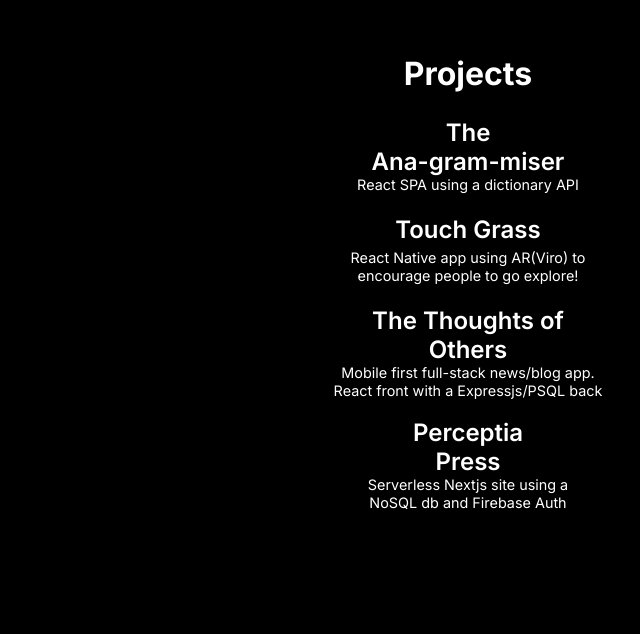
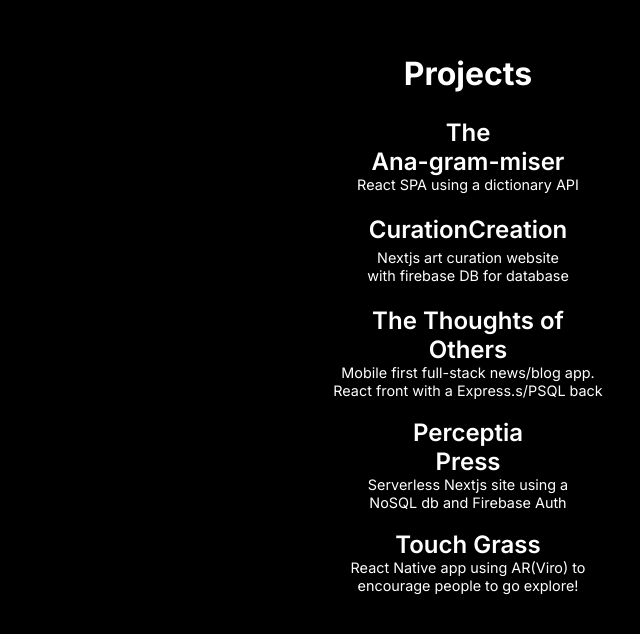
Before and after one commit to lw1066/portfolioNEW, a Next.js app: page / in a window 1280 px wide. Shown: the part 7228-7862 px from the top of the page, without its empty margins (640-1280 px from the left). Built offline with nearby package versions, Linux system fonts and the light colour scheme.

Commit message:
Added curationCreation website example

```diff
--- a/src/app/components/Projects.js
+++ b/src/app/components/Projects.js
@@ -18,18 +18,16 @@
           <p>React SPA using a dictionary API</p>
         </Link>
 
-        <Link href="/touchgrass" className={styles.card}>
-          <h2>Touch Grass</h2>
-          <p>
-            React Native app using AR(Viro) to encourage people to go explore!
-          </p>
+        <Link href="/curationCreation" className={styles.card}>
+          <h2>CurationCreation</h2>
+          <p>Nextjs art curation website with firebase DB for database</p>
         </Link>
 
         <Link href="/thoughts" className={styles.card}>
           <h2>The Thoughts of Others</h2>
           <p>
             Mobile first full-stack news/blog app. React front with a
-            Expressjs/PSQL back
+            Express.s/PSQL back
           </p>
         </Link>
 
@@ -41,6 +39,13 @@
           </h2>
           <p>Serverless Nextjs site using a NoSQL db and Firebase Auth</p>
         </Link>
+
+        <Link href="/touchgrass" className={styles.card}>
+          <h2>Touch Grass</h2>
+          <p>
+            React Native app using AR(Viro) to encourage people to go explore!
+          </p>
+        </Link>
       </div>
     </div>
   );
--- a/src/app/page.js
+++ b/src/app/page.js
@@ -113,12 +113,9 @@
               <p>React SPA using a dictionary API</p>
             </Link>
 
-            <Link href="/touchgrass" className={styles.card}>
-              <h2>Touch Grass</h2>
-              <p>
-                React Native app using AR(Viro) to encourage people to go
-                explore
-              </p>
+            <Link href="/curationCreation" className={styles.card}>
+              <h2>CurationCreation</h2>
+              <p>Nextjs art curation website with firebase DB for database</p>
             </Link>
 
             <Link href="/thoughts" className={styles.card}>
@@ -137,6 +134,14 @@
               </h2>
               <p>Serverless Nextjs site using a NoSQL db and Firebase Auth</p>
             </Link>
+
+            <Link href="/touchgrass" className={styles.card}>
+              <h2>Touch Grass</h2>
+              <p>
+                React Native app using AR(Viro) to encourage people to go
+                explore
+              </p>
+            </Link>
           </div>
         </div>
       )}
```
Also changed, not shown: public/projectInfo.js (+10 -0 lines), src/app/curationCreation/page.js (added, +27 -0 lines).
